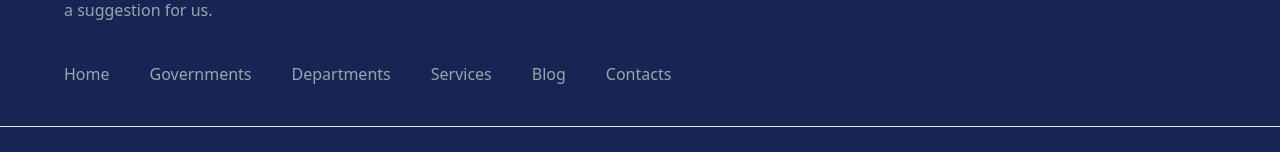
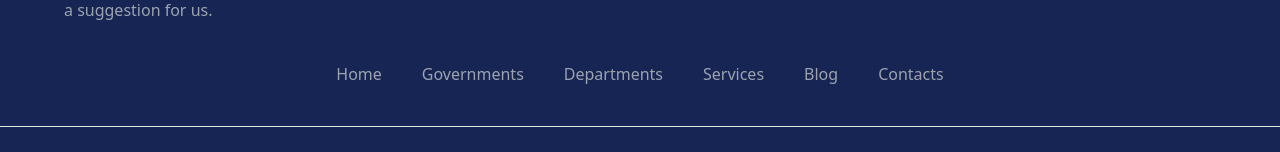
Before and after one commit to iamonuwacj/lga-latest, a React (Vite) app in the folder frontend/: page / in a window 1280 px wide. Shown: the part 6910-7062 px from the top of the page. Built offline with nearby package versions, Linux system fonts and the light colour scheme.

Commit message:
adjusted the footer links

```diff
--- a/frontend/src/components/Footer.jsx
+++ b/frontend/src/components/Footer.jsx
@@ -63,7 +63,8 @@ const Footer = () => {
             </div>
         </div>
 
-        <ul className="flex gap-10 mt-10 px-[10%] md:px-[5%]">
+        <ul className="flex gap-10 mt-10 px-[10%] md:px-[5%] w-full flex-wrap justify-center
+            items-center">
             <li>Home</li>
             <li>Governments</li>
             <li>Departments</li>
```
